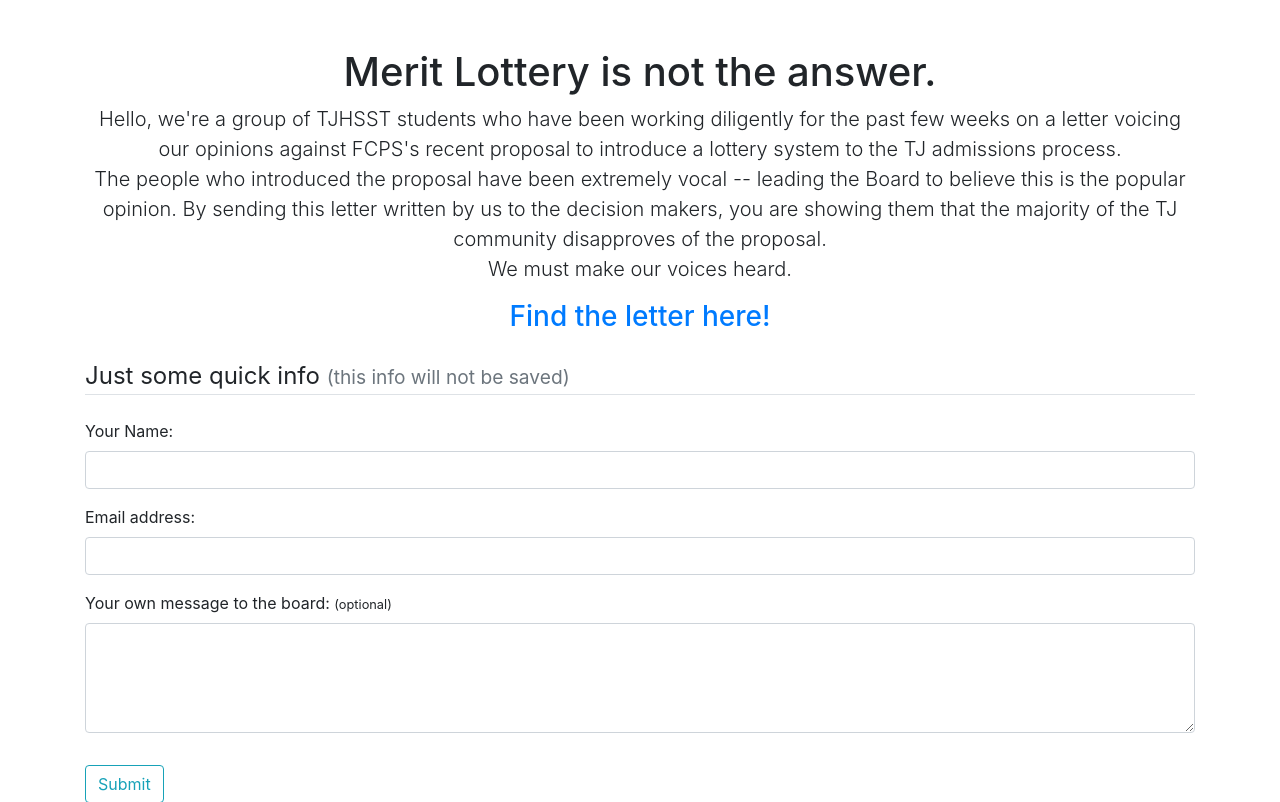
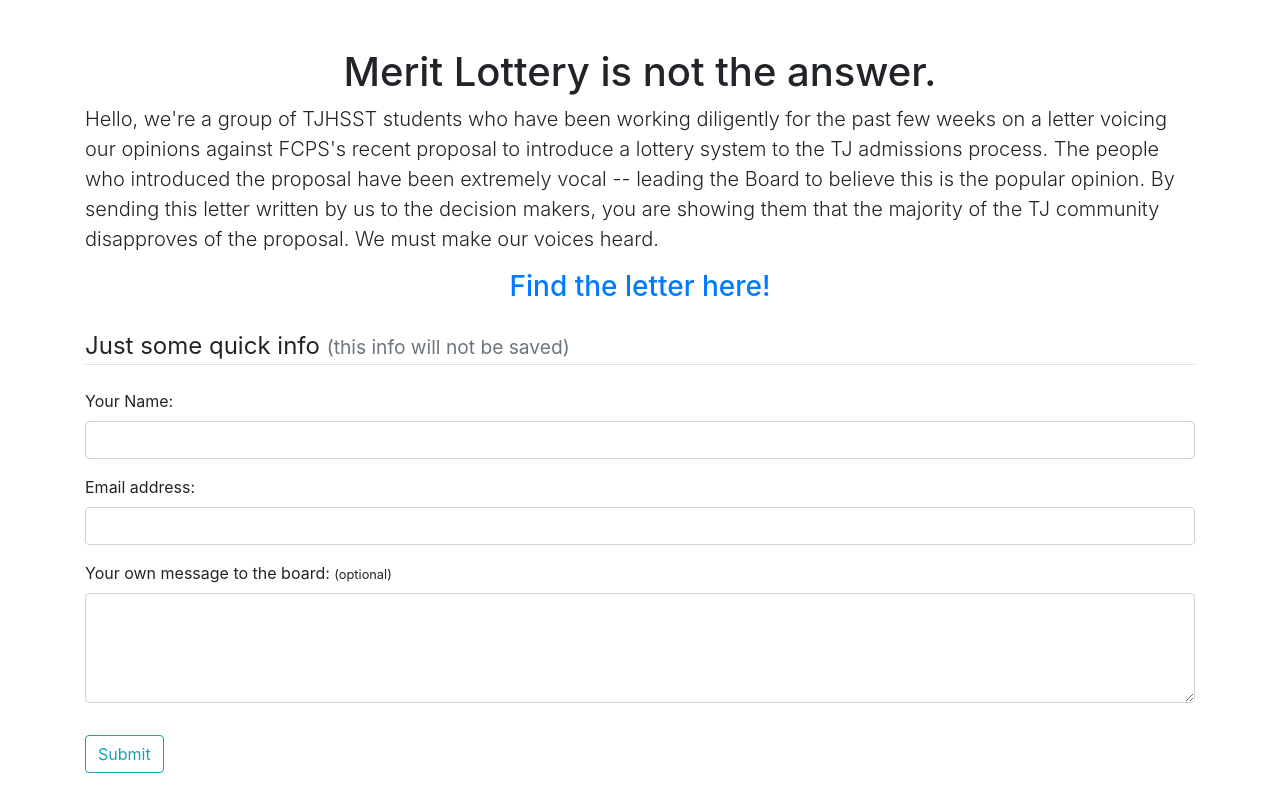
Before and after one commit to myfatemi04/lettertofcps, a Django app: page / in a window 1280 px wide. Shown: the top 802 px of the page. Run offline with Django 3.2, Linux system fonts and the light colour scheme; some libraries are stand-ins or nearby versions.

Commit message:
text-left

```diff
--- a/pages/templates/pages/index.html
+++ b/pages/templates/pages/index.html
@@ -5,7 +5,7 @@
     <div class="col-lg-12">
       <div class="text-center text-fluid">
         <h1 class="mt-5">Merit Lottery is not the answer.</h1>
-        <p class="lead">Hello, we're a group of TJHSST students who have been working diligently for the past few weeks on a letter voicing our opinions against FCPS's recent proposal to introduce a lottery system to the TJ admissions process.<br>The people who introduced the proposal have been extremely vocal -- leading the Board to believe this is the popular opinion. By sending this letter written by us to the decision makers, you are showing them that the majority of the TJ community disapproves of the proposal.<br>We must make our voices heard.</p>
+        <p class="lead text-left">Hello, we're a group of TJHSST students who have been working diligently for the past few weeks on a letter voicing our opinions against FCPS's recent proposal to introduce a lottery system to the TJ admissions process. The people who introduced the proposal have been extremely vocal -- leading the Board to believe this is the popular opinion. By sending this letter written by us to the decision makers, you are showing them that the majority of the TJ community disapproves of the proposal. We must make our voices heard.</p>
         <h3 class="mb-4"><a href="https://bit.ly/TJLetterToFCPS">Find the letter here!</a></h3>
       </div>
       <form name="form" method="post">
```
